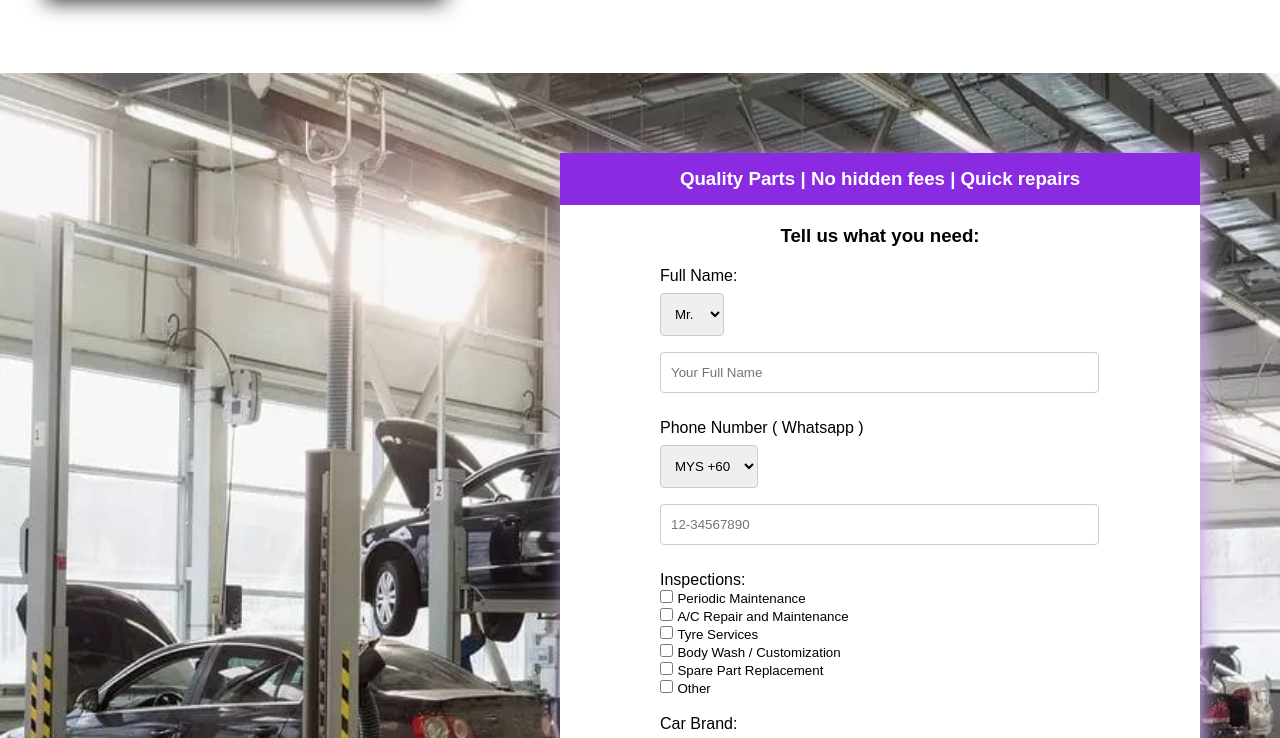
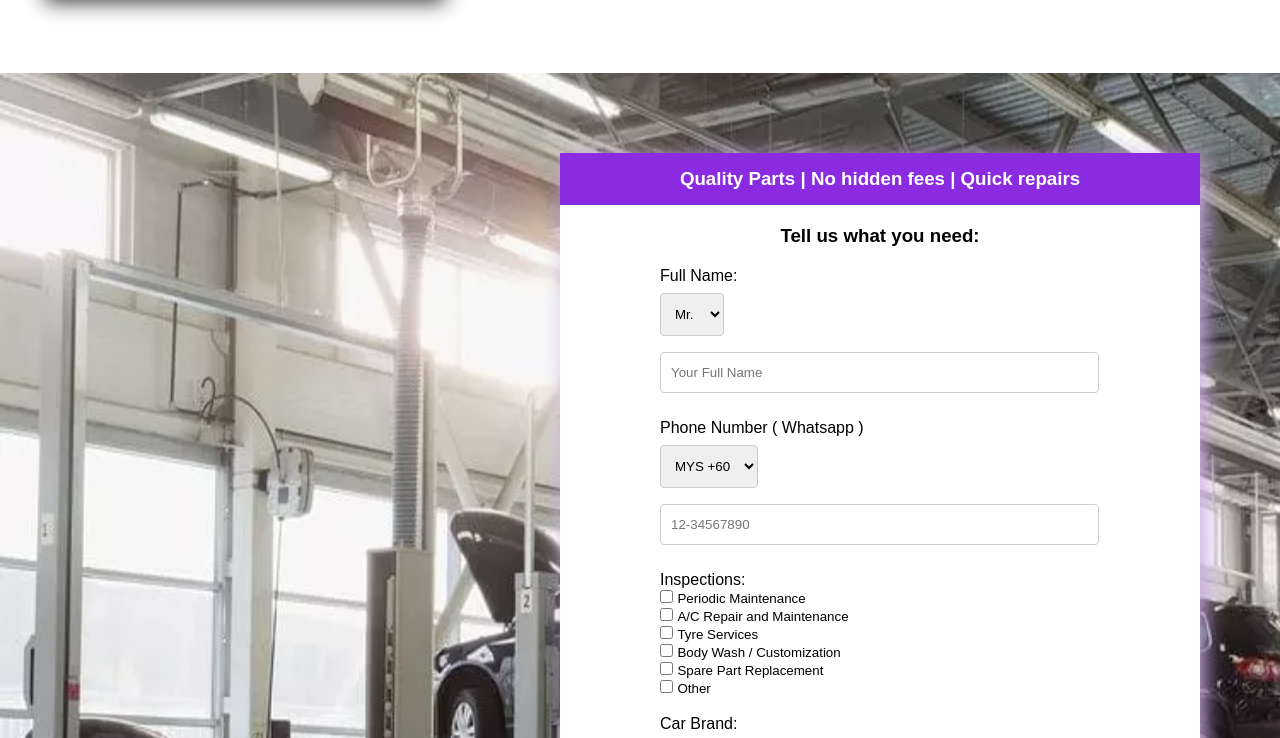
Before and after one commit to Shitlord69/Shitlord69.github.io, a plain HTML site: page service.html in a window 1280 px wide. Shown: the part 1589-2327 px from the top of the page. Drawn offline with Linux system fonts and the light colour scheme.

Commit message:
Update style serviceslide2 background.css

```diff
--- a/style.css
+++ b/style.css
@@ -336,7 +336,8 @@ footer {
 #serviceslide2{
     background: url('/image/service/serviceslide2.png' );
     background-repeat: no-repeat;
-    background-size: 100% 100%;
+    background-size: 120% 100%;
+    height: 1200px;
 }
 #serviceslide1wrapper{
     margin-left: 35em;
```
